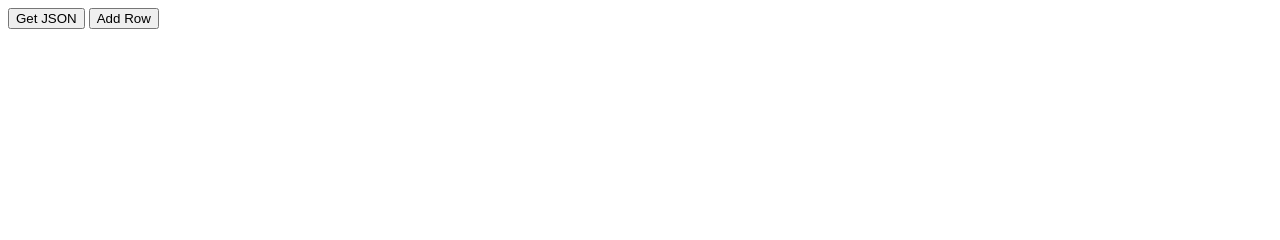
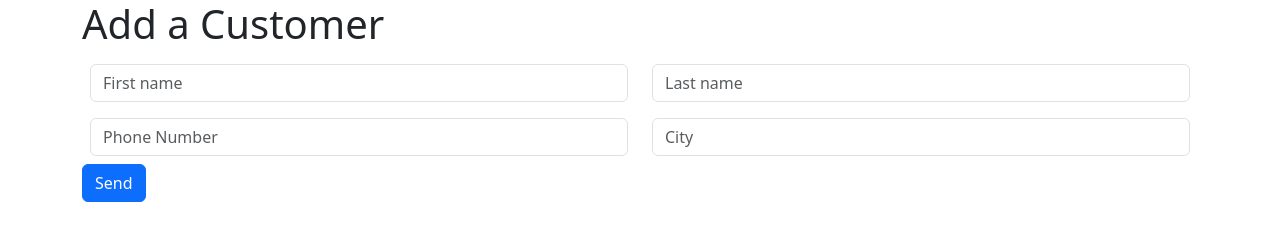
Before and after one commit to sara-hoxha/JSON-GS, a plain HTML site: page index.html in a window 1280 px wide. Drawn offline with nearby package versions, Linux system fonts and the light colour scheme.

Commit message:
Final updates

```diff
--- a/index.html
+++ b/index.html
@@ -1,17 +1,54 @@
-<!DOCTYPE html>
+<!doctype html>
 <html lang="en">
-<head>
-    <meta charset="UTF-8">
-    <meta name="viewport" content="width=device-width, initial-scale=1.0">
-    <title>Document</title>
-</head>
-<body>
-    <div id="app"></div>
+    <head>
+        <meta charset="utf-8">
+        <meta name="viewport" content="width=device-width, initial-scale=1">
+        <title>Bootstrap demo</title>
+        <link href="https://cdn.jsdelivr.net/npm/bootstrap@5.3.3/dist/css/bootstrap.min.css" rel="stylesheet" integrity="sha384-QWTKZyjpPEjISv5WaRU9OFeRpok6YctnYmDr5pNlyT2bRjXh0JMhjY6hW+ALEwIH" crossorigin="anonymous">
+    </head>
+    <body>
+        <div class="container">
+            <h1>Add a Customer</h1>
+            <form id="customerForm" novalidate>
+                <div class="row p-2">
+                    <div class="col">
+                        <input id="firstName" type="text" class="form-control" placeholder="First name" aria-label="First name" required minlength="2">
+                        <div id="validationServer05Feedback" class="invalid-feedback">
+                            First name is required.
+                        </div>
+                    </div>
+                    <div class="col">
+                        <input id="lastName" type="text" class="form-control" placeholder="Last name" aria-label="Last name" required minlength="2">
+                        <div id="validationServer05Feedback" class="invalid-feedback">
+                            Last name is required.
+                        </div>
+                    </div>
+                </div>
+                <div class="row p-2">
+                    <div class="col">
+                        <input id="phoneNumber" type="text" class="form-control" placeholder="Phone Number" aria-label="Phone Number">
+                    </div>
+                    <div class="col">
+                        <input id="city" type="text" class="form-control" placeholder="City" aria-label="City">
+                    </div>
+                </div>
+
+                <button type="submit" id="submitButton" class="btn btn-primary" type="button">
+                    <span id="buttonSpinner" class="spinner-border spinner-border-sm d-none" aria-hidden="true"></span>
+                    <span id="buttonText" role="status">Send</span>
+                </button>
+
+                <div id="unknownError" class="alert alert-danger mt-2 d-none" role="alert">
+                    Something Went Horribly Wrong!
+                </div>
+
+            </form>
+        </div>
 
 
-
-    <button id="btn">Get JSON</button>
-    <button id="btn2">Add Row</button>
-    <script src="main.js"></script>
-</body>
+        <script src="https://cdn.jsdelivr.net/npm/bootstrap@5.3.3/dist/js/bootstrap.bundle.min.js" integrity="sha384-YvpcrYf0tY3lHB60NNkmXc5s9fDVZLESaAA55NDzOxhy9GkcIdslK1eN7N6jIeHz" crossorigin="anonymous"></script>
+        <script src="https://cdn.jsdelivr.net/npm/@popperjs/core@2.11.8/dist/umd/popper.min.js" integrity="sha384-I7E8VVD/ismYTF4hNIPjVp/Zjvgyol6VFvRkX/vR+Vc4jQkC+hVqc2pM8ODewa9r" crossorigin="anonymous"></script>
+        <script src="https://cdn.jsdelivr.net/npm/bootstrap@5.3.3/dist/js/bootstrap.min.js" integrity="sha384-0pUGZvbkm6XF6gxjEnlmuGrJXVbNuzT9qBBavbLwCsOGabYfZo0T0to5eqruptLy" crossorigin="anonymous"></script>
+        <script src="customers.js"></script>
+    </body>
 </html>
```
